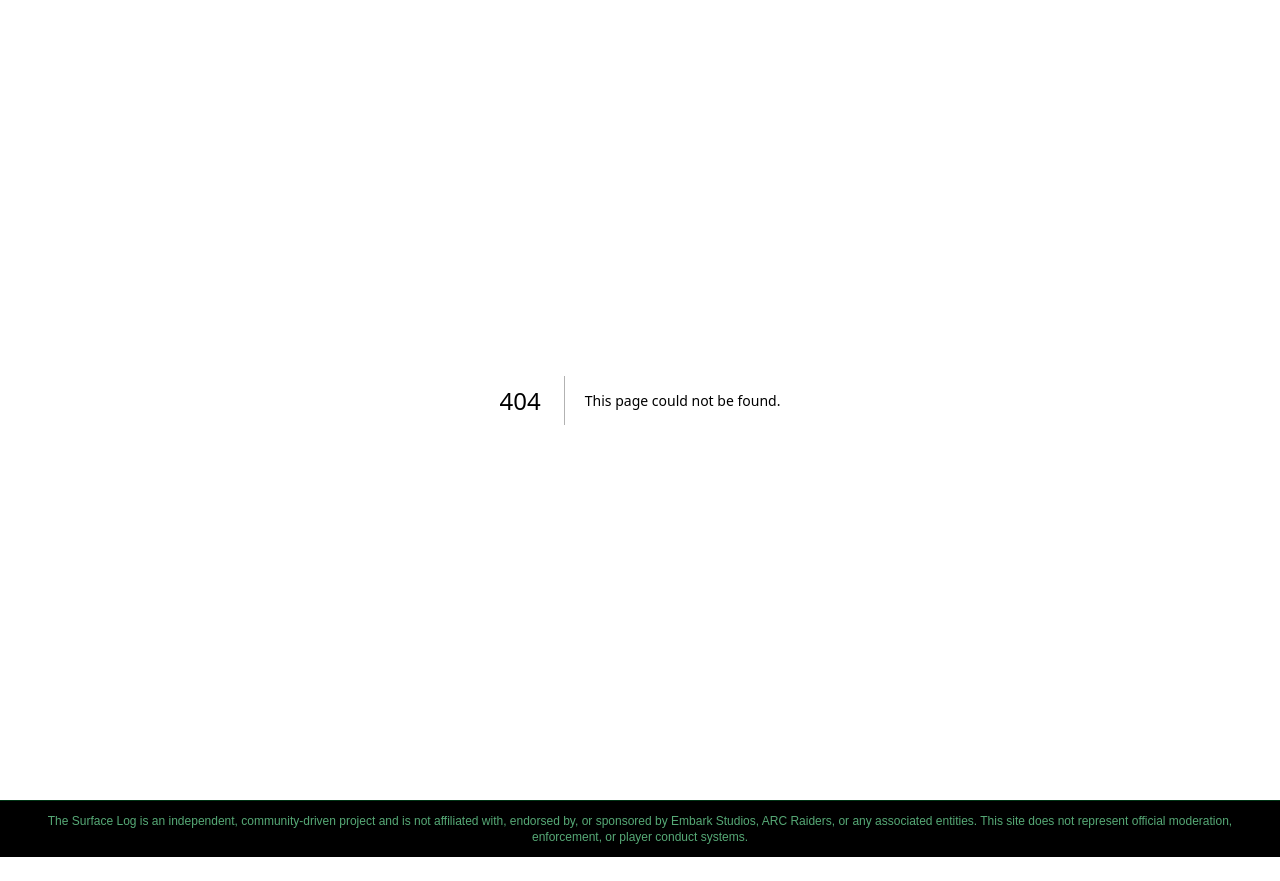
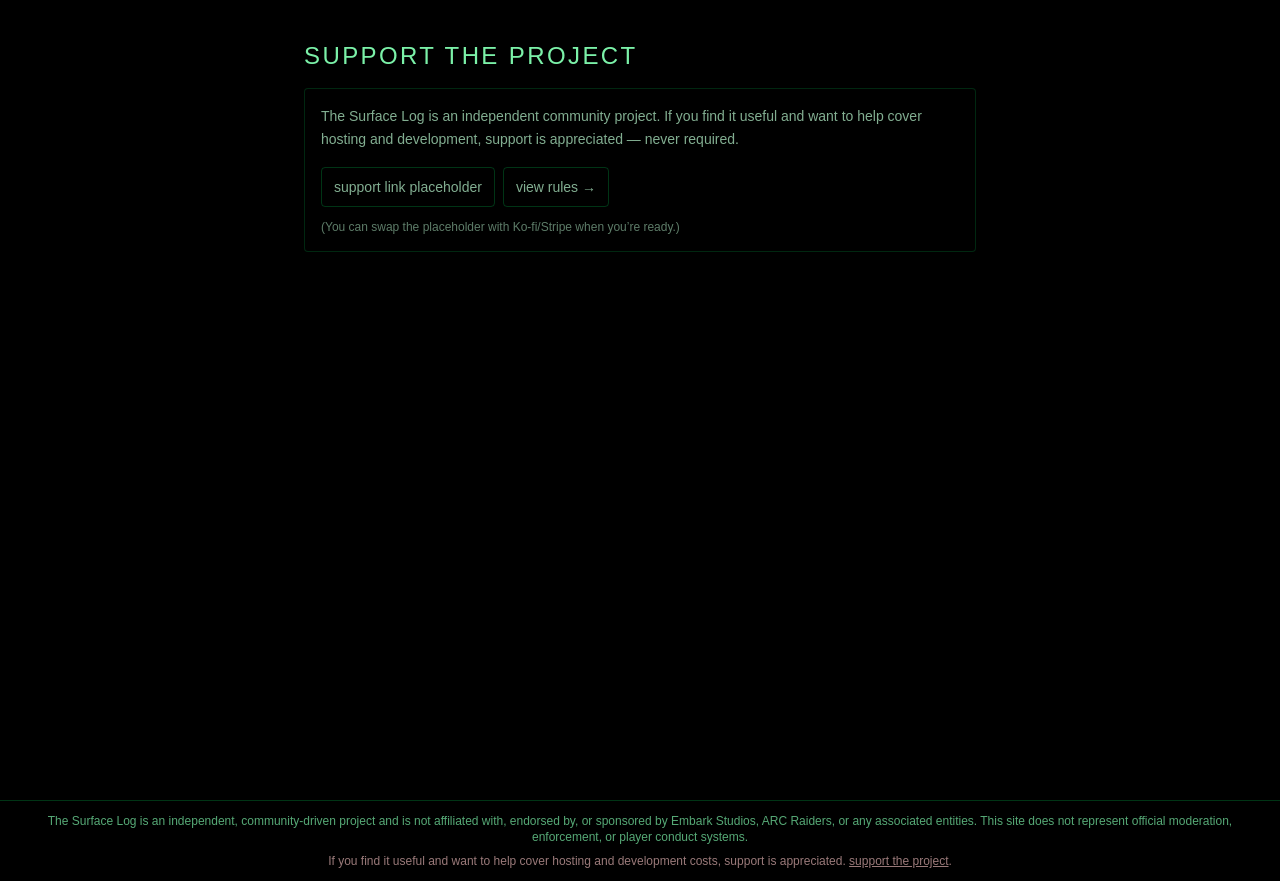
Before and after one commit to thesurfacelog/surfacelog, a Next.js app: page /support in a window 1280 px wide. Before the commit this address had no page. Before the commit the page ends 857 px from the top, so only its background shows below. Built offline with nearby package versions, Linux system fonts and the light colour scheme.

Commit message:
Adjust right column layout, added rules and donations

```diff
--- a/app/layout.tsx
+++ b/app/layout.tsx
@@ -18,12 +18,25 @@ export default function RootLayout({
             {children}
           </main>
 
-          {/* Single footer disclaimer */}
           <footer className="bg-black border-t border-green-700/40 text-green-300/70 text-xs font-mono px-4 py-3 text-center">
-            The Surface Log is an independent, community-driven project and is not affiliated with,
-            endorsed by, or sponsored by Embark Studios, ARC Raiders, or any associated entities.
-            This site does not represent official moderation, enforcement, or player conduct systems.
-          </footer>
+  <div>
+    The Surface Log is an independent, community-driven project and is not affiliated with,
+    endorsed by, or sponsored by Embark Studios, ARC Raiders, or any associated entities.
+    This site does not represent official moderation, enforcement, or player conduct systems.
+  </div>
+
+  <div className="mt-2 text-red-200/60">
+    If you find it useful and want to help cover hosting and development costs, support is appreciated.&nbsp;
+    <a
+      href="/support"
+      className="underline hover:text-green-200"
+    >
+      support the project
+    </a>
+    .
+  </div>
+</footer>
+
 
         </div>
       </body>
--- a/app/page.tsx
+++ b/app/page.tsx
@@ -4,6 +4,7 @@ import Link from "next/link";
 import { useEffect, useMemo, useState } from "react";
 import { useRouter } from "next/navigation";
 import { supabase } from "../lib/supabaseClient";
+
 
 type FeedRow = {
   id: string;
@@ -36,18 +37,21 @@ function LeaderList({
   rows,
   rightValue,
   accent = "red",
+  bordered = true,
 }: {
   title: string;
   rows: LeaderRow[];
   rightValue: (r: LeaderRow) => string;
-  accent?: "red" | "green"
+  accent?: "red" | "green";
+  bordered?: boolean;
 }) {
+
   const titleClass =
     accent === "red" ? "text-red-400/80" : "text-green-200/80";
   const boxClass =
   accent === "red"
-      ? "border border-red-700/50 bg-red-950/10 shadow-[0_0_20px_rgba(255,0,0,0.14)]"
-      : "border border-green-700/40";
+    ? `${bordered ? "border border-red-700/50" : ""} bg-red-950/10 shadow-[0_0_20px_rgba(255,0,0,0.14)]`
+    : `${bordered ? "border border-green-700/40" : ""} bg-green-950/10`;
 
   return (
     //right column
@@ -412,6 +416,22 @@ const openDispute = async (logId: string) => {
 
         </div>
 
+        <div className="mt-4 rounded border border-green-700/40 bg-green-950/10 px-3 py-2 text-xs text-green-200/70">
+  <strong className="text-green-200/90">Beta notice:</strong>{" "}
+  This project is new and evolving. Expect rough edges — and regular improvements.
+
+  <div className="mt-2 rounded bg-black/70 px-3 py-2 text-[11px] text-green-200/60 leading-snug">
+  <div className="font-mono">
+    <span className="text-green-200/80">[INFO]</span>{" "}
+    <strong>What this is:</strong> a community reporting board.
+  </div>
+  <div className="font-mono">
+    <span className="text-green-200/80">[INFO]</span>{" "}
+    <strong>What it isn’t:</strong> official moderation, verified truth, or a ban system.
+  </div>
+</div>
+</div>
+
         {/* SEARCH BAR (restored) */}
         <div className="mt-6 max-w-2xl">
           <div className="text-xs text-green-200/70 mb-2">search player handle</div>
@@ -538,32 +558,64 @@ const openDispute = async (logId: string) => {
             )}
           </section>
 
-          {/*right block */}
-          {/* Seperate mini "today's heat" block ABOVE the watchlist */}
-            <aside className="border border-red-800/80 rounded-lg p-4">
-            <div className="flex items-center justify-between mb-3">
-              <div className="grid gap-3 text-xs text-red-400/80">{feedCountLabel}</div>
-            </div>
+         {/* right block */}
+<div>
+  {/* Today's Heat ABOVE the bordered watchlist */}
   <div className="font-semibold text-[24px] text-red-400/80 gap-2 mb-4 watchlist-pulse">
     🔥 Today's Heat (24 hours)
     <LeaderList
       title="today’s heat (24 hours)"
       rows={most24h}
       rightValue={(r) => String(r.reports_24h ?? 0)}
+      bordered={false}
     />
   </div>
-          {/* WATCHLIST (renamed + aligned + same width) */}
-          <div className="flex items-center justify-between">
-              <div className="font-semibold text-[24px] text-red-400/80 gap-2 mb-2">
-              ⚠ Speranza Watchlist
+
+  {/* OUTSIDE BORDER STARTS HERE (under Today's Heat) */}
+  <aside className="border border-red-800/80 rounded-lg p-4 mt-2">
+    {/* Watchlist header row */}
+    <div className="flex items-center justify-between mb-3">
+      <div className="font-semibold text-[24px] text-red-400/80 flex items-center gap-2">
+        <svg
+          className="h-6 w-6"
+          viewBox="0 0 24 24"
+          fill="none"
+          xmlns="http://www.w3.org/2000/svg"
+          aria-hidden="true"
+        >
+          <path
+            d="M2.5 12s3.5-7 9.5-7 9.5 7 9.5 7-3.5 7-9.5 7-9.5-7-9.5-7Z"
+            stroke="currentColor"
+            strokeWidth="1.6"
+            strokeLinejoin="round"
+          />
+          <path
+            d="M12 15.5a3.5 3.5 0 1 0 0-7 3.5 3.5 0 0 0 0 7Z"
+            stroke="currentColor"
+            strokeWidth="1.6"
+          />
+          <path
+            d="M12 10.6c.8 0 1.4.6 1.4 1.4"
+            stroke="currentColor"
+            strokeWidth="1.6"
+            strokeLinecap="round"
+          />
+        </svg>
+        Speranza Watchlist
       </div>
-          <button onClick={loadLeaderboards}
+
+      <button
+        onClick={loadLeaderboards}
         disabled={loadingBoards}
-          className="text-red-300/60 border border-red-800/80 rounded px-2 py-1 hover:bg-red-300/80 disabled:opacity-50">
+        className="text-xs h-8 px-2 border border-red-800/80 rounded
+                   text-red-300/60 hover:bg-red-900/20 disabled:opacity-50
+                   flex items-center"
+      >
         {loadingBoards ? "loading..." : "refresh"}
       </button>
     </div>
 
+    {/* Watchlist boxes */}
     <div className="grid gap-3 text-red-400/60">
       <LeaderList
         title="most reported (all time)"
@@ -587,7 +639,7 @@ const openDispute = async (logId: string) => {
     </div>
   </aside>
 </div>
-        </div>
+</div></div>
 
         {status ? (
           <div className="mt-6 text-xs text-red-300/80">{status}</div>
--- a/app/rules/page.tsx
+++ b/app/rules/page.tsx
@@ -149,9 +149,13 @@ export default function RulesPage() {
             </ul>
           </div>
 
-          <p className="text-xs text-green-400/70 leading-relaxed">
-            You can request deletion of your account data by contacting the site admin (add your contact method later),
-            but logs you posted may remain if needed for integrity/audit or to prevent abuse. (You can refine this policy.)
+          <p className="text-xs text-red-400/70 leading-relaxed">
+            You can request deletion of your account data by contacting the site admin at{" "}
+            <a
+            href="mailto:thesurfacelog@gmail.com"
+            className="underline hover:text-green-200"
+            > thesurfacelog@gmail.com</a>
+          . Submitted logs may remain if necessary for integrity, abuse prevention, or audit purposes. Contact is intended for site issues, data requests, or policy questions- not disputes over individual reports.
           </p>
         </section>
 
@@ -166,6 +170,27 @@ export default function RulesPage() {
           </p>
         </section>
 
+        <div className="mt-8 rounded border border-green-700/30 bg-black/60 px-4 py-3 text-sm text-green-200/70 leading-relaxed">
+  <div className="font-semibold text-green-200/85 mb-2">What’s coming</div>
+
+  <ul className="list-disc list-inside space-y-1">
+    <li>Improved search and filtering</li>
+    <li>Optional photo/video evidence uploads for reports (verification help)</li>
+    <li>Additional moderation and transparency tools</li>
+    <li>Better context, clarifications, and disputes</li>
+    <li>Community feedback and reporting improvements</li>
+  </ul>
+
+  <div className="mt-3 text-xs text-yellow-200/50 leading-snug">
+    Development is ongoing and updates are added as time and resources allow.
+    <br />
+    If you find the project useful and want to help cover hosting and development,&nbsp;
+    <a href="/support" className="underline hover:text-green-200">
+      support the project
+    </a>
+    .
+  </div>
+</div>
         <div className="mt-8">
           <Link
             href="/"
--- /dev/null
+++ b/app/support/page.tsx
@@ -0,0 +1,38 @@
+import Link from "next/link";
+
+export default function SupportPage() {
+  return (
+    <main className="min-h-screen bg-black text-green-300 font-mono px-4 py-10">
+      <div className="mx-auto max-w-2xl">
+        <h1 className="text-2xl tracking-widest">SUPPORT THE PROJECT</h1>
+
+        <div className="mt-4 rounded border border-green-700/30 bg-black/60 p-4 text-sm text-green-200/70 leading-relaxed">
+          <p>
+            The Surface Log is an independent community project. If you find it useful and want to
+            help cover hosting and development, support is appreciated — never required.
+          </p>
+
+          <div className="mt-4 flex gap-2">
+            <a
+              href="#"
+              className="inline-block border border-green-700/40 rounded px-3 py-2 hover:bg-green-900/20 transition"
+            >
+              support link placeholder
+            </a>
+
+            <Link
+              href="/rules"
+              className="inline-block border border-green-700/40 rounded px-3 py-2 hover:bg-green-900/20 transition"
+            >
+              view rules →
+            </Link>
+          </div>
+
+          <div className="mt-3 text-xs text-green-200/50">
+            (You can swap the placeholder with Ko-fi/Stripe when you’re ready.)
+          </div>
+        </div>
+      </div>
+    </main>
+  );
+}
```
Lines whose indentation alone changed are shown as unchanged.
